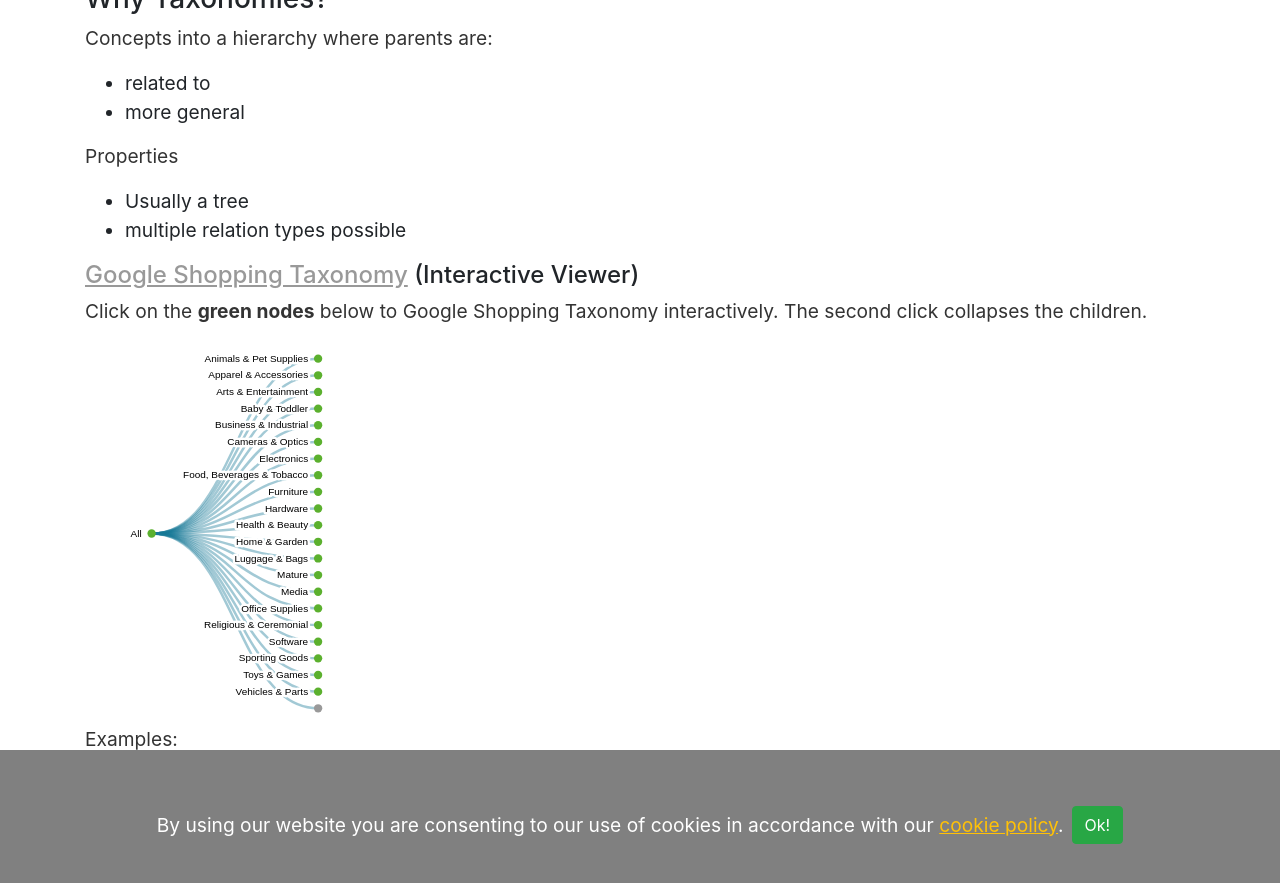
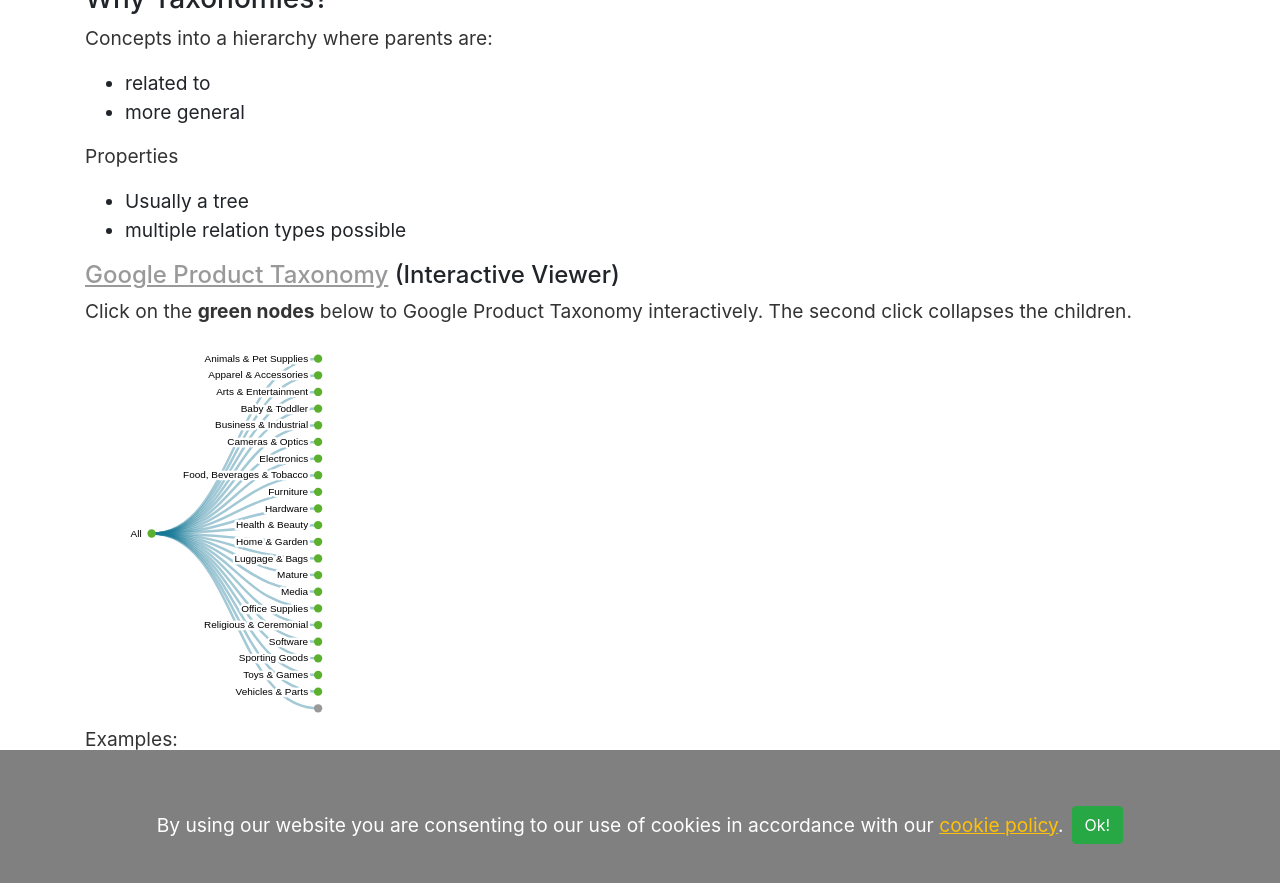
Before and after one commit to vackosar/vackosar.github.io, a Jekyll site: the page built from _posts/2021-03-22-Automatically-Expanding-Taxanomy.md, in a window 1280 px wide and 900 px high, scrolled down 578 px. Shown: the top 883 px of the window. Built offline with Jekyll 4.4.1, drawn with Linux system fonts in a browser that asks for light colours.

Commit message:
google product taxonomy

```diff
--- a/_posts/2021-03-22-Automatically-Expanding-Taxanomy.md
+++ b/_posts/2021-03-22-Automatically-Expanding-Taxanomy.md
@@ -22,9 +22,9 @@
 - Usually a tree
 - multiple relation types possible
 
-#### [Google Shopping Taxonomy](http://google.com/basepages/producttype/taxonomy.en-US.txt) (Interactive Viewer)
+#### [Google Product Taxonomy](http://google.com/basepages/producttype/taxonomy.en-US.txt) (Interactive Viewer)
 
-Click on the __green nodes__ below to Google Shopping Taxonomy interactively. The second click collapses the children.
+Click on the __green nodes__ below to Google Product Taxonomy interactively. The second click collapses the children.
 
 <script src="/js/d3.v6.min.js" type="text/javascript"></script>
 <script src="/js/google-shopping-taxonomy.js" type="text/javascript"></script>
```
Also changed, not shown: google-product-taxonomy-viewer.md (added, +29 -0 lines), when-is-the-end-of-current-quarter.md (+2 -0 lines).
